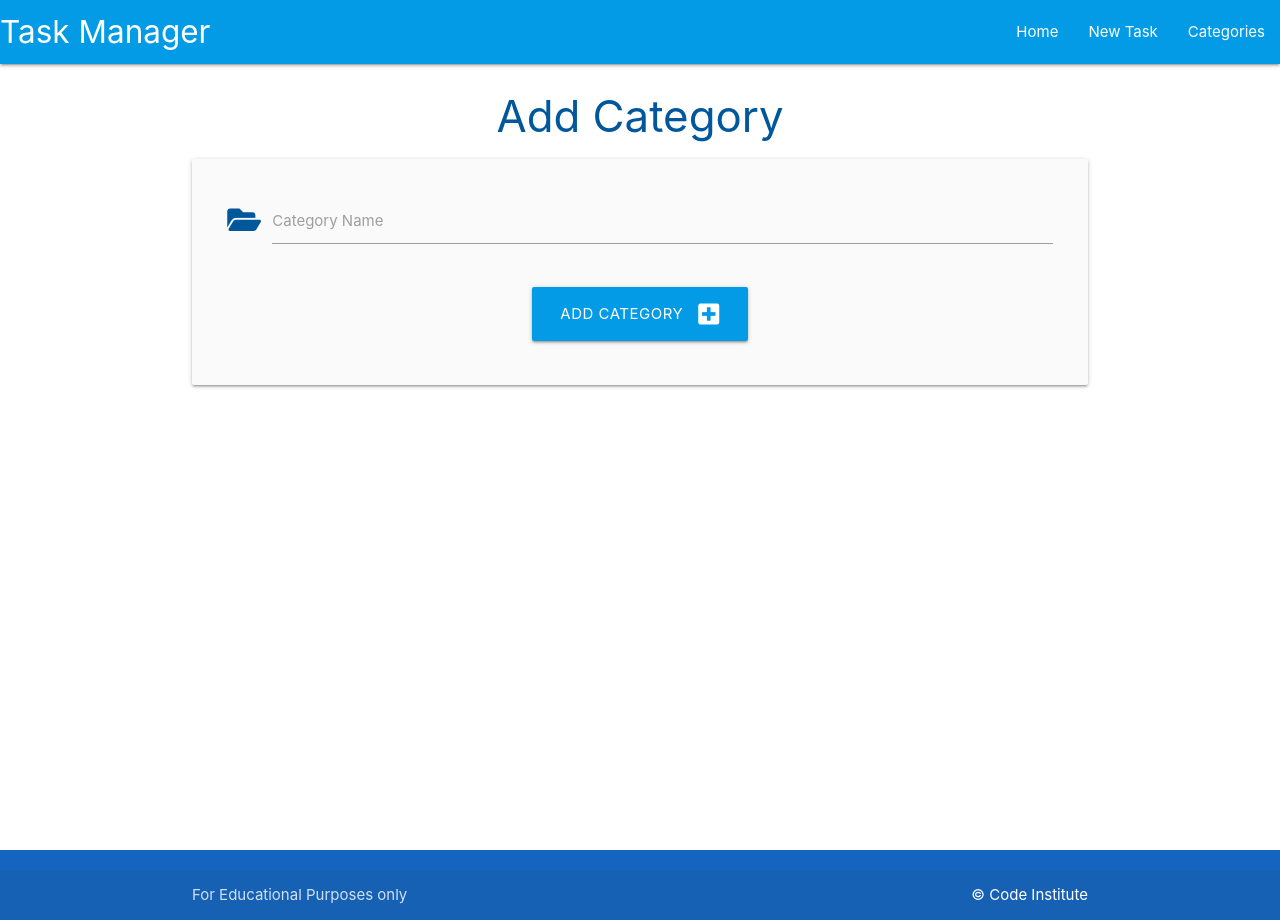
After one commit to niekados/flask-sqlalchemy-task-manager, a Flask app: page /add_category in a window 1280 px wide. The commit adds this page. Run offline with Flask 3, Linux system fonts and the light colour scheme.

Commit message:
Add categories and its routes

```diff
--- a/taskmanager/routes.py
+++ b/taskmanager/routes.py
@@ -1,7 +1,26 @@
-from flask import render_template
+from flask import render_template, request, redirect, url_for
 from taskmanager import app, db
 from taskmanager.models import Category, Task
 
 @app.route("/")
 def home():
     return render_template("tasks.html")
+
+# Whenever you use the url_for() method on your links, it's important to note that these are
+# calling the actual Python functions ( def categories(): ), not the app.route ( @app.route("/categories") ),
+# even though these are often the same name.
+
+
+@app.route("/categories")
+def categories():
+    return render_template("categories.html")
+
+# we used GET and POST methods, as we will be submitting form to database
+@app.route("/add_category", methods=["GET", "POST"])
+def add_category():
+    if request.method == "POST":
+        category = Category(category_name=request.form.get("category_name"))
+        db.session.add(category)
+        db.session.commit()
+        return redirect(url_for("categories"))
+    return render_template("add_category.html")
--- /dev/null
+++ b/taskmanager/templates/add_category.html
@@ -0,0 +1,28 @@
+{% extends "base.html" %}
+{% block content %}
+
+<h3 class="light-blue-text text-darken-4 center-align">Add Category</h3>
+
+<div class="row card-panel grey lighten-5">
+    <form class="col s12" method="POST" action="{{ url_for('add_category') }}">
+        <!-- category name -->
+        <div class="row">
+            <div class="input-field col s12">
+                <i class="fas fa-folder-open prefix light-blue-text text-darken-4"></i>
+                <input id="category_name" name="category_name" type="text" class="validate" minlength="3" maxlength="25"
+                    required>
+                <label for="category_name">Category Name</label>
+            </div>
+        </div>
+        <!-- category name -->
+        <div class="row">
+            <div class="col s12 center-align">
+                <button type="submit" class="btn-large light-blue darken-1">
+                    Add Category <i class="fas fa-plus-square right"></i>
+                </button>
+            </div>
+        </div>
+    </form>
+</div>
+
+{% endblock %}
--- a/taskmanager/templates/base.html
+++ b/taskmanager/templates/base.html
@@ -20,7 +20,7 @@
               <ul class="right hide-on-med-and-down">
                 <li><a href="{{ url_for('home') }}">Home</a></li>
                 <li><a href="">New Task</a></li>
-                <li><a href="">Categories</a></li>
+                <li><a href="{{ url_for('categories') }}">Categories</a></li>
               </ul>
             </div>
           </nav>
@@ -28,7 +28,7 @@
           <ul class="sidenav" id="mobile-demo">
             <li><a href="{{ url_for('home') }}">Home</a></li>
             <li><a href="">New Task</a></li>
-            <li><a href="">Categories</a></li>
+            <li><a href="{{ url_for('categories') }}">Categories</a></li>
           </ul>
     </header>
 
```
Also changed, not shown: taskmanager/templates/categories.html (added, +14 -0 lines), README.md.
